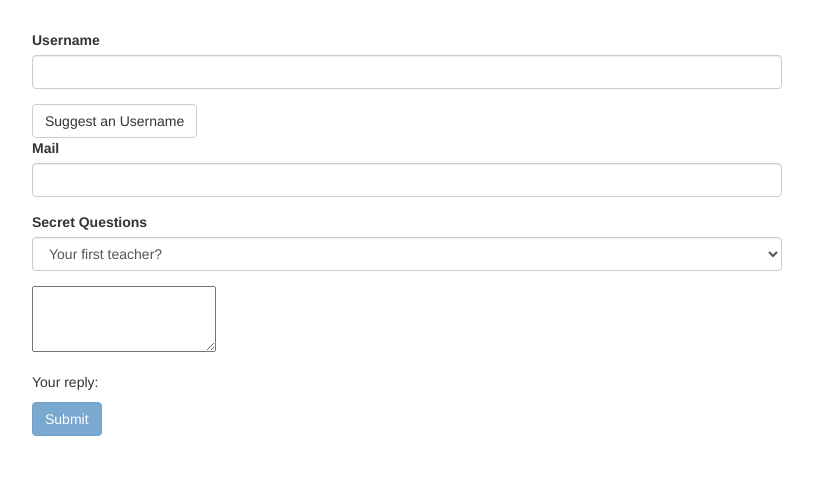
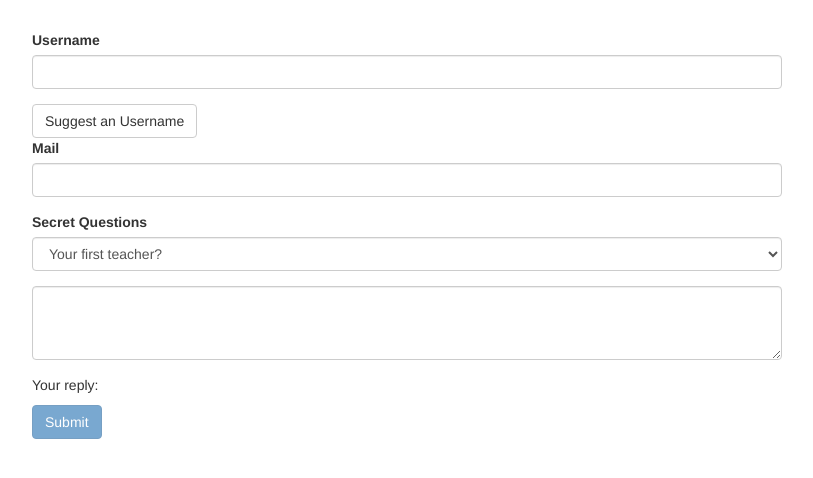
Before and after one commit to c42-angular/forms-td-start, an Angular app: page / in a window 1280 px wide. Shown: the top 478 px of the page, without its empty margins (233-1046 px from the left). Built offline with nearby package versions, Linux system fonts and the light colour scheme.

Commit message:
ngModelGroup - to group form control objects

```diff
--- a/src/app/app.component.html
+++ b/src/app/app.component.html
@@ -2,7 +2,7 @@
   <div class="row">
     <div class="col-xs-12 col-sm-10 col-md-8 col-sm-offset-1 col-md-offset-2">
       <form (ngSubmit)="onSubmit()" #f="ngForm">
-        <div id="user-data">
+        <div id="user-data" ngModelGroup="personalInfo" #personalInfo="ngModelGroup">
           <div class="form-group">
             <label for="username">Username</label>
             <input
@@ -27,6 +27,7 @@
             #email="ngModel">
             <span class="help-block" *ngIf="!email.valid && email.touched">Please enter a valid email!</span>
           </div>
+          <p class="help-block" *ngIf="!personalInfo.valid && personalInfo.touched">Please enter your personal details</p>
         </div>
         <div class="form-group">
           <label for="secret">Secret Questions</label>
@@ -41,6 +42,7 @@
         </div>
         <div class="form-group">
           <textarea
+            class="form-control"
             name="questionAnswer"
             rows="3"
             [(ngModel)]="answer"></textarea>
```
